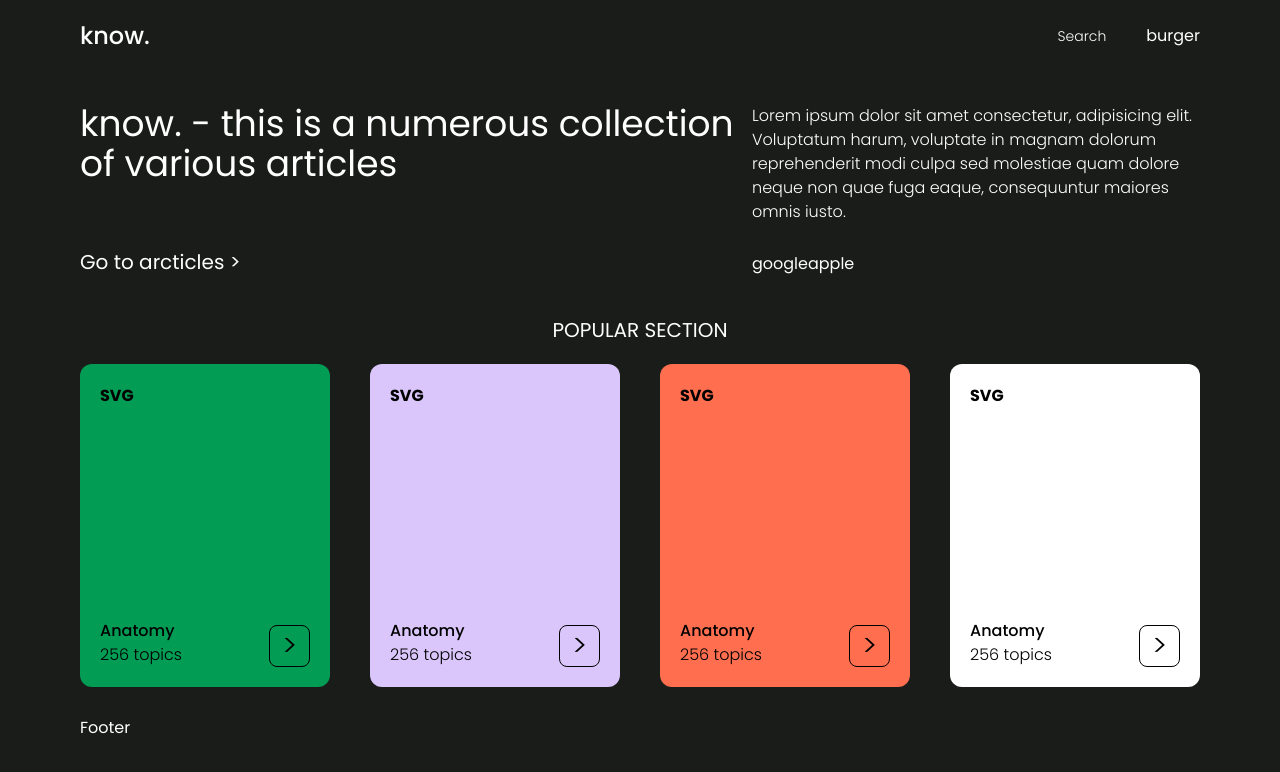
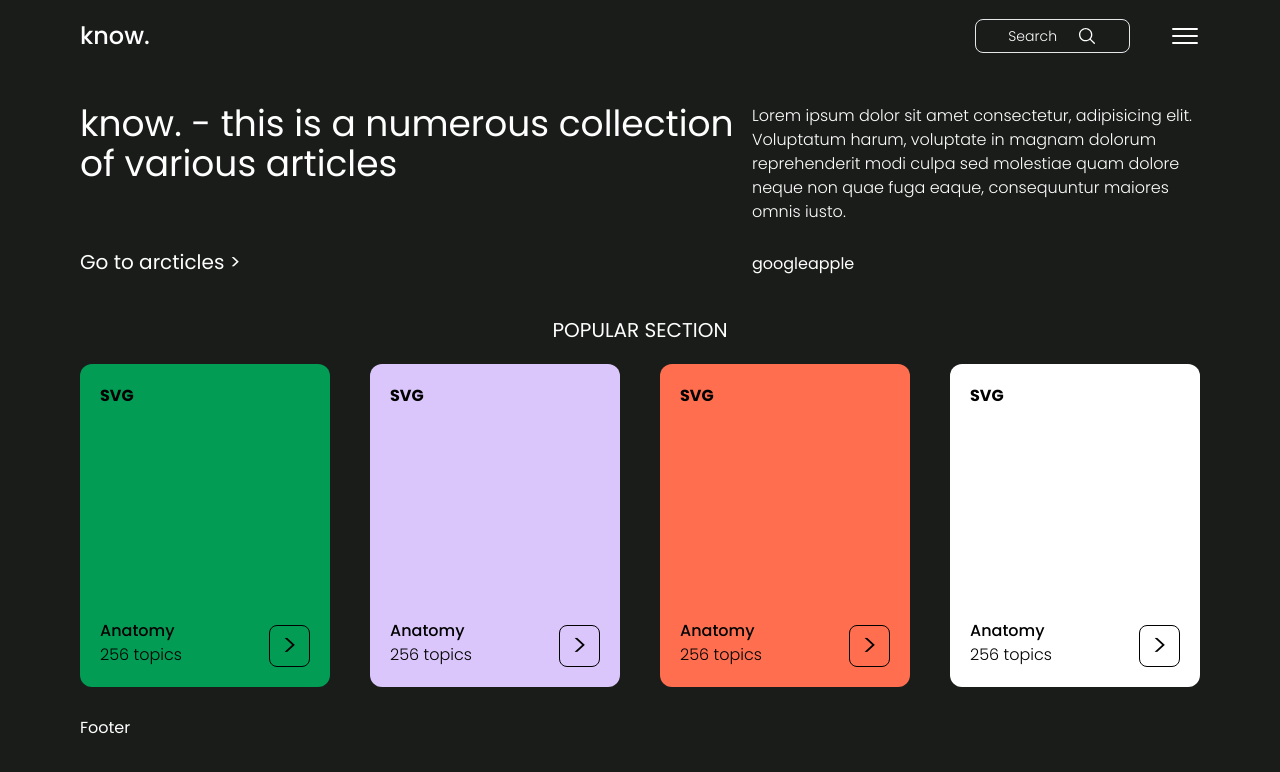
Before and after one commit to abhijayrajvansh/rajvansh-ui, a Next.js app in the folder know/: page / in a window 1280 px wide. Shown: the top 772 px of the page. Built offline with nearby package versions, Linux system fonts and the light colour scheme.

Commit message:
update: completed header component

```diff
--- a/know/app/components/Header.tsx
+++ b/know/app/components/Header.tsx
@@ -1,15 +1,21 @@
 import React from "react";
+import SearchButton from "./icons/SearchButton";
+import BurgerMenu from "./icons/BurgerMenu";
+
 
 const Header = () => {
   return (
     <header className="flex justify-between items-center">
       <div className="text-2xl font-medium py-5">know.</div>
       <div className="flex justify-between items-center">
-        <div className="font-light text-sm">Search</div>
+        <div className="font-light text-sm flex items-center border-[1px] rounded-lg py-1.5 px-[2rem]">Search
+          <SearchButton />
+        </div>
+        <div className="ml-10">
+          <BurgerMenu />
+        </div>
+      </div>
 
-
-        <div className="ml-10">burger</div>
-      </div>
     </header>
   );
 };
--- /dev/null
+++ b/know/app/components/icons/BurgerMenu.tsx
@@ -0,0 +1,36 @@
+export default function () {
+  return (
+    <div>
+      <svg
+        xmlns="http://www.w3.org/2000/svg"
+        x="0px"
+        y="0px"
+        width={30}
+        height={30}
+        viewBox="0,0,256,256"
+        style={{ fill: "#000000" }}
+      >
+        <g
+          fill="#ffffff"
+          fillRule="nonzero"
+          stroke="none"
+          strokeWidth={1}
+          strokeLinecap="butt"
+          strokeLinejoin="miter"
+          strokeMiterlimit={10}
+          // strokeDasharray
+          strokeDashoffset={0}
+          fontFamily="none"
+          fontWeight="none"
+          fontSize="none"
+          textAnchor="none"
+          style={{ mixBlendMode: "normal" }}
+        >
+          <g transform="scale(8.53333,8.53333)">
+            <path d="M3,7c-0.36064,-0.0051 -0.69608,0.18438 -0.87789,0.49587c-0.18181,0.3115 -0.18181,0.69676 0,1.00825c0.18181,0.3115 0.51725,0.50097 0.87789,0.49587h24c0.36064,0.0051 0.69608,-0.18438 0.87789,-0.49587c0.18181,-0.3115 0.18181,-0.69676 0,-1.00825c-0.18181,-0.3115 -0.51725,-0.50097 -0.87789,-0.49587zM3,14c-0.36064,-0.0051 -0.69608,0.18438 -0.87789,0.49587c-0.18181,0.3115 -0.18181,0.69676 0,1.00825c0.18181,0.3115 0.51725,0.50097 0.87789,0.49587h24c0.36064,0.0051 0.69608,-0.18438 0.87789,-0.49587c0.18181,-0.3115 0.18181,-0.69676 0,-1.00825c-0.18181,-0.3115 -0.51725,-0.50097 -0.87789,-0.49587zM3,21c-0.36064,-0.0051 -0.69608,0.18438 -0.87789,0.49587c-0.18181,0.3115 -0.18181,0.69676 0,1.00825c0.18181,0.3115 0.51725,0.50097 0.87789,0.49587h24c0.36064,0.0051 0.69608,-0.18438 0.87789,-0.49587c0.18181,-0.3115 0.18181,-0.69676 0,-1.00825c-0.18181,-0.3115 -0.51725,-0.50097 -0.87789,-0.49587z" />
+          </g>
+        </g>
+      </svg>
+    </div>
+  );
+}
--- /dev/null
+++ b/know/app/components/icons/SearchButton.tsx
@@ -0,0 +1,38 @@
+import React from "react";
+
+const SearchButton = () => {
+  return (
+    <div className="pl-5">
+      <svg
+      xmlns="http://www.w3.org/2000/svg"
+      xmlnsXlink="http://www.w3.org/1999/xlink"
+      viewBox="0,0,256,256"
+      width="20px"
+      height="20px"
+    >
+      <g
+        fill="#ffffff"
+        fillRule="nonzero"
+        stroke="none"
+        strokeWidth={1}
+        strokeLinecap="butt"
+        strokeLinejoin="miter"
+        strokeMiterlimit={10}
+        // strokeDasharray
+        strokeDashoffset={0}
+        fontFamily="none"
+        fontWeight="none"
+        fontSize="none"
+        textAnchor="none"
+        style={{ mixBlendMode: "normal" }}
+      >
+        <g transform="scale(8.53333,8.53333)">
+          <path d="M13,3c-5.511,0 -10,4.489 -10,10c0,5.511 4.489,10 10,10c2.39651,0 4.59738,-0.85101 6.32227,-2.26367l5.9707,5.9707c0.25082,0.26124 0.62327,0.36648 0.97371,0.27512c0.35044,-0.09136 0.62411,-0.36503 0.71547,-0.71547c0.09136,-0.35044 -0.01388,-0.72289 -0.27512,-0.97371l-5.9707,-5.9707c1.41266,-1.72488 2.26367,-3.92576 2.26367,-6.32227c0,-5.511 -4.489,-10 -10,-10zM13,5c4.43012,0 8,3.56988 8,8c0,4.43012 -3.56988,8 -8,8c-4.43012,0 -8,-3.56988 -8,-8c0,-4.43012 3.56988,-8 8,-8z" />
+        </g>
+      </g>
+    </svg>
+    </div>
+  );
+};
+
+export default SearchButton;
```
Also changed, not shown: know/public/SearchButton.svg (deleted).
